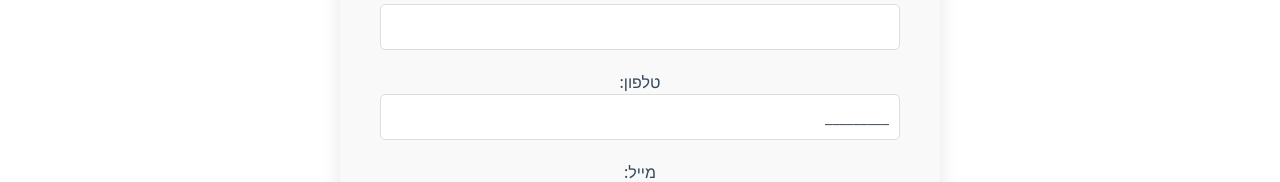
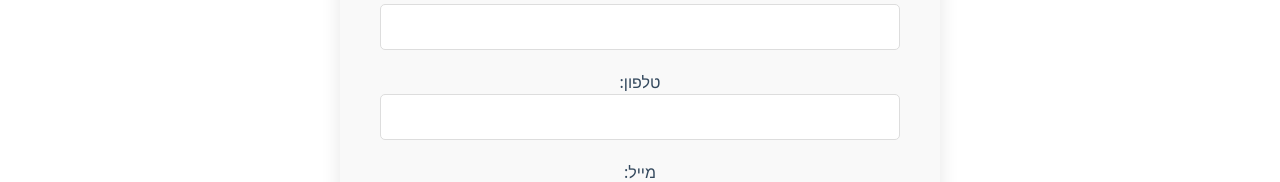
Before and after one commit to ShaniRubDev/DaatMeirNew, a React (Create React App) app in the folder ClientSide/: page /#/payment in a window 1280 px wide. Shown: the part 434-616 px from the top of the page. Built offline with nearby package versions, Linux system fonts and the light colour scheme.

Commit message:
Update PersonalDetailsForm.tsx

```diff
--- a/ClientSide/src/components/PersonalDetailsForm/PersonalDetailsForm.tsx
+++ b/ClientSide/src/components/PersonalDetailsForm/PersonalDetailsForm.tsx
@@ -224,11 +224,29 @@ const PersonalDetailsForm: React.FC = () => {
                 />
             </div>
 
-            <div className="p-fluid" style={{ marginBottom: "20px" }}>
+{/*             <div className="p-fluid" style={{ marginBottom: "20px" }}>
                 <label style={{ fontSize: "16px", color: "#34495e" }}>טלפון:</label>
                 <InputMask mask="999999999" value={phone} onChange={(e) => setPhone(e.value || "")} style={{ width: "100%", padding: "10px", borderRadius: "5px", borderColor: "#ddd" }} />
-            </div>
+            </div> */}
 
+              <div className="p-fluid" style={{ marginBottom: "20px" }}>
+                                <label style={{ fontSize: "16px", color: "#34495e" }}>טלפון:</label>
+            <InputText
+  value={phone}
+  onChange={(e) => {
+    const newValue = e.target.value;
+    if (/^\d{0,10}$/.test(newValue)) {
+      setPhone(newValue);
+    }
+  }}
+  style={{
+    width: "100%",
+    padding: "10px",
+    borderRadius: "5px",
+    borderColor: "#ddd"
+  }}
+/>
+</div>
             <div className="p-fluid" style={{ marginBottom: "20px" }}>
                 <label style={{ fontSize: "16px", color: "#34495e" }}>מייל:</label>
                 <InputText
```
